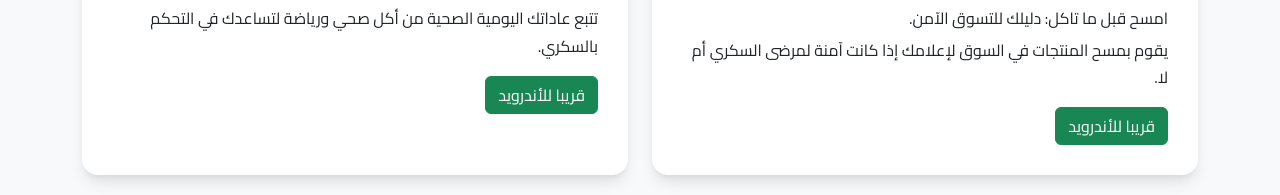
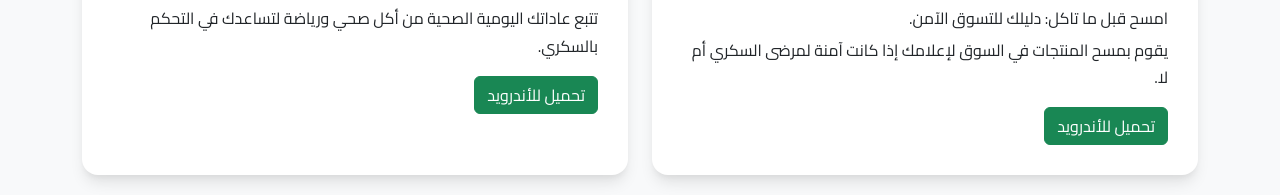
Before and after one commit to SugarX23/Sugar-X, a plain HTML site: page index.html in a window 1280 px wide. Shown: the part 1838-2033 px from the top of the page. Drawn offline with nearby package versions, Linux system fonts and the light colour scheme.

Commit message:
Update index.html

```diff
--- a/index.html
+++ b/index.html
@@ -302,7 +302,7 @@
             app1Desc: "Scans products in the market to let you know if they are safe for diabetics or not.",
             app2Title: "Habit Tracker",
             app2Desc: "Track your daily healthy habits from healthy eating and exercise to help you control diabetes.",
-            download: "Soon for Android",
+            download: "Download for Android",
 
             // Stats Section
             statsTitle: "Important Numbers",
@@ -391,7 +391,7 @@
             app1Desc: "يقوم بمسح المنتجات في السوق لإعلامك إذا كانت آمنة لمرضى السكري أم لا.",
             app2Title: "Habit Tracker",
             app2Desc: "تتبع عاداتك اليومية الصحية من أكل صحي ورياضة لتساعدك في التحكم بالسكري.",
-            download: "قريبا للأندرويد",
+            download: "تحميل للأندرويد",
 
             // Stats Section
             statsTitle: "أرقام مهمّة",
```
